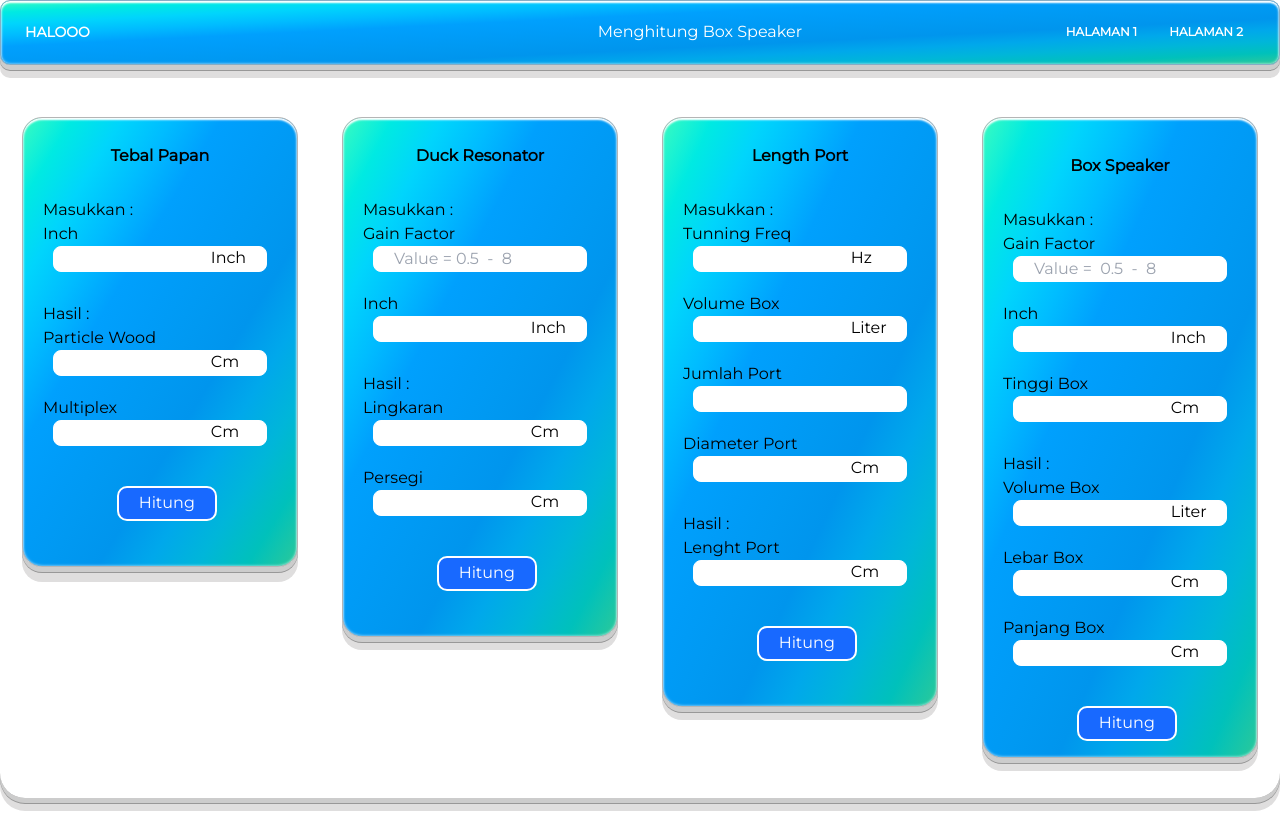
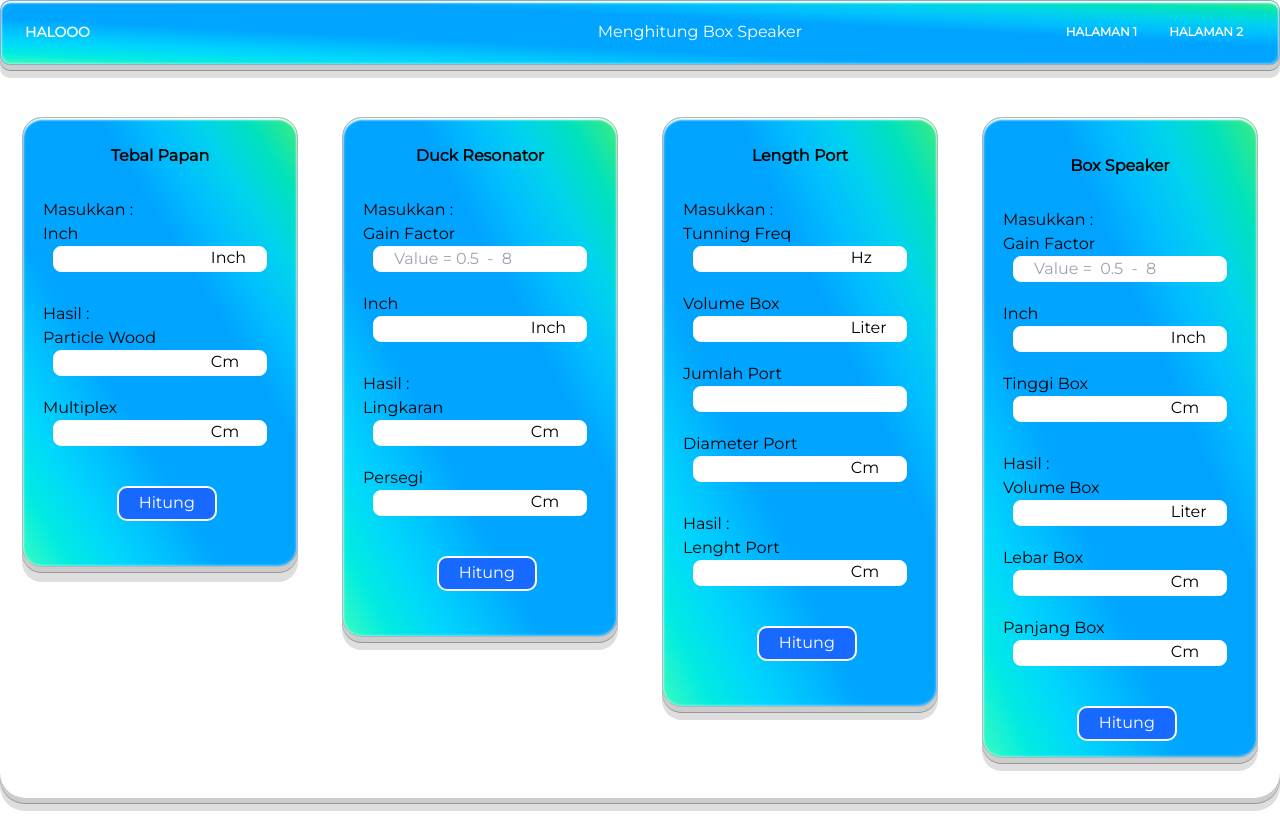
Before and after one commit to fajarbudi/NextJs, a Next.js app: page / in a window 1280 px wide. Built offline with nearby package versions, Linux system fonts and the light colour scheme.

Commit message:
mengubah background

```diff
--- a/app/globals.css
+++ b/app/globals.css
@@ -14,7 +14,7 @@ h3 {
   padding-left: 40%;
 }
 nav {
-  background-image: linear-gradient(to right bottom, #3afbc0, #00eae2, #00d5fc, #00bcff, #00a0fd, #009cf8, #0099f2, #0095ed, #00a8eb, #00b6d9, #00c1bb, #2cc999);
+  background-image: linear-gradient(to right top, #3afbc0, #00ebe2, #00d7fc, #00c0ff, #00a5ff, #00a5ff, #00a4ff, #00a4ff, #00beff, #00d3ed, #00e2bd, #3cec81);
   padding: 6px 10px;
   border: 1px solid rgb(134, 173, 197);
   border-radius: 10px;
@@ -36,7 +36,7 @@ nav {
 .kotak_1 {
   position: relative;
   border-radius: 10px;
-  background-image: linear-gradient(to right bottom, #3afbc0, #00eae2, #00d5fc, #00bcff, #00a0fd, #009cf8, #0099f2, #0095ed, #00a8eb, #00b6d9, #00c1bb, #2cc999);
+  background-image: linear-gradient(to right top, #3afbc0, #00ebe2, #00d7fc, #00c0ff, #00a5ff, #00a5ff, #00a4ff, #00a4ff, #00beff, #00d3ed, #00e2bd, #3cec81);
   margin-bottom: 20px;
   height: 450px;
   padding: 6px 10px;
@@ -48,7 +48,7 @@ nav {
 }
 .resonator {
   border-radius: 10px;
-  background-image: linear-gradient(to right bottom, #3afbc0, #00eae2, #00d5fc, #00bcff, #00a0fd, #009cf8, #0099f2, #0095ed, #00a8eb, #00b6d9, #00c1bb, #2cc999);
+  background-image: linear-gradient(to right top, #3afbc0, #00ebe2, #00d7fc, #00c0ff, #00a5ff, #00a5ff, #00a4ff, #00a4ff, #00beff, #00d3ed, #00e2bd, #3cec81);
   height: 520px;
   padding: 6px 10px;
   border: 1px solid #b5b5b5;
@@ -59,7 +59,7 @@ nav {
 }
 .length {
   border-radius: 10px;
-  background-image: linear-gradient(to right bottom, #3afbc0, #00eae2, #00d5fc, #00bcff, #00a0fd, #009cf8, #0099f2, #0095ed, #00a8eb, #00b6d9, #00c1bb, #2cc999);
+  background-image: linear-gradient(to right top, #3afbc0, #00ebe2, #00d7fc, #00c0ff, #00a5ff, #00a5ff, #00a4ff, #00a4ff, #00beff, #00d3ed, #00e2bd, #3cec81);
   height: 590px;
   padding: 6px 10px;
   border: 1px solid #b5b5b5;
@@ -70,7 +70,7 @@ nav {
 }
 .box {
   border-radius: 10px;
-  background-image: linear-gradient(to right bottom, #3afbc0, #00eae2, #00d5fc, #00bcff, #00a0fd, #009cf8, #0099f2, #0095ed, #00a8eb, #00b6d9, #00c1bb, #2cc999);
+  background-image: linear-gradient(to right top, #3afbc0, #00ebe2, #00d7fc, #00c0ff, #00a5ff, #00a5ff, #00a4ff, #00a4ff, #00beff, #00d3ed, #00e2bd, #3cec81);
   padding: 16px 10px;
   border: 1px solid #b5b5b5;
   border-radius: 20px;
```
